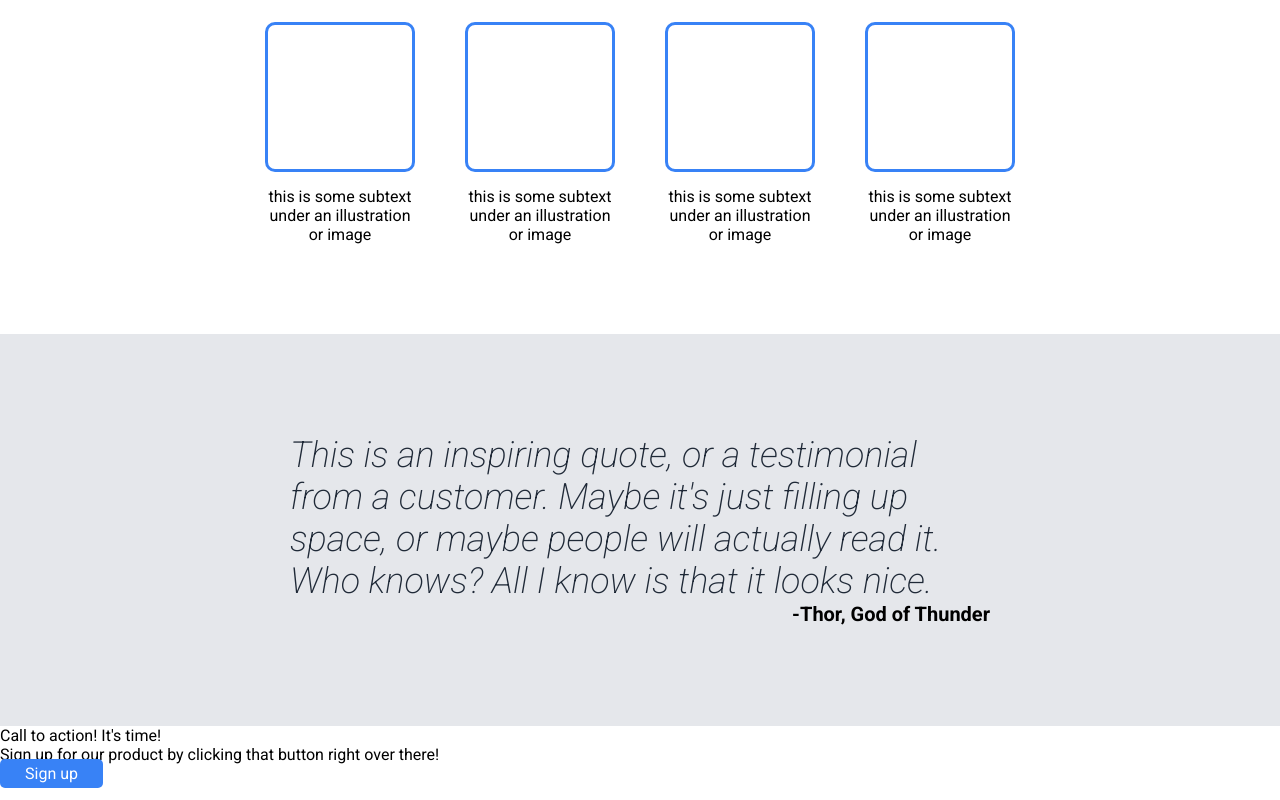
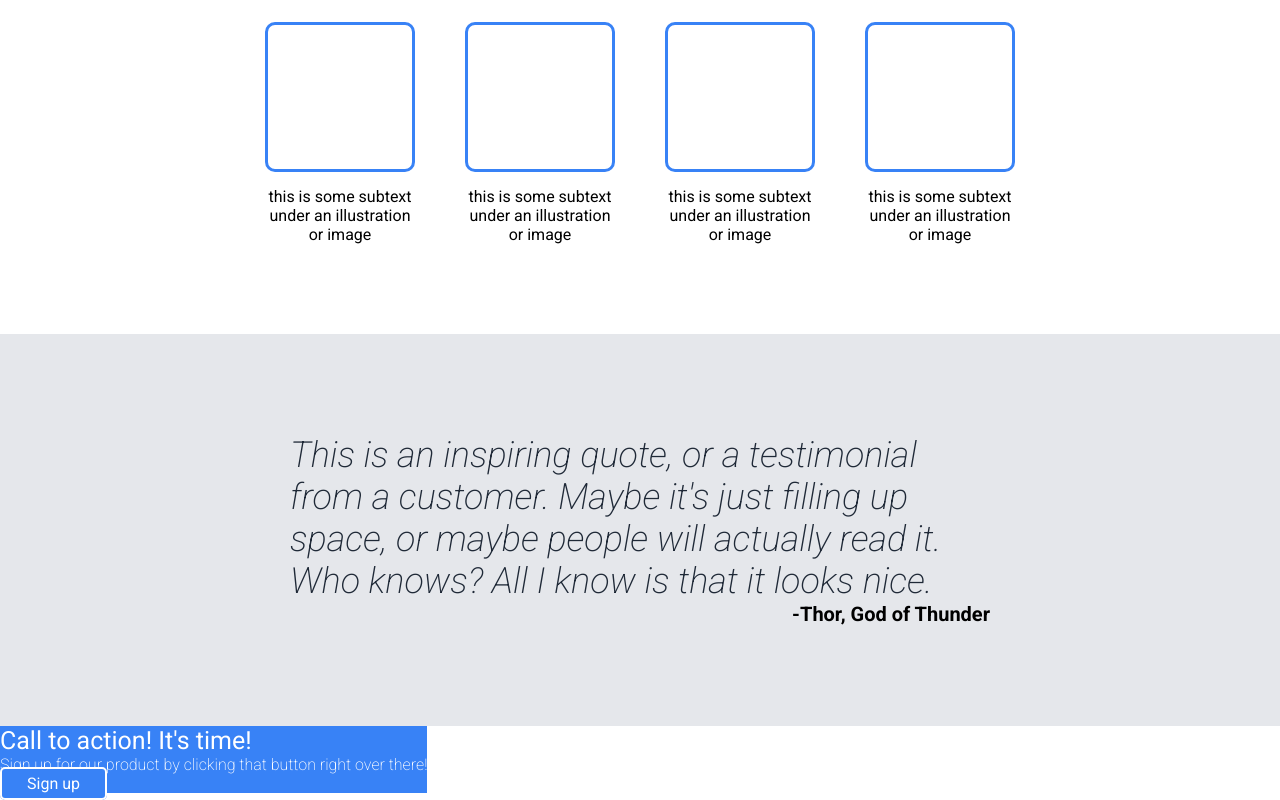
Before and after one commit to alextalijan/landing-page, a plain HTML site: page index.html in a window 1280 px wide. Shown: the part 628-1428 px from the top of the page. Drawn offline with Linux system fonts and the light colour scheme.

Commit message:
style: add color, size and border to section 4
I've styled section 4 elements according to what
style I've perceived is being used for the final
result.

```diff
--- a/css/styles.css
+++ b/css/styles.css
@@ -154,3 +154,20 @@ body {
 .signature {
     max-width: 700px;
 }
+
+.square {
+    background-color: #3882F6;
+    color: white;
+}
+
+.action-heading {
+    font-size: 25px;
+}
+
+.action-text {
+    font-weight: 200;
+}
+
+.section-4 .sign-up-btn {
+    border: 2px solid white;
+}
--- a/index.html
+++ b/index.html
@@ -62,8 +62,8 @@
       <div class="section section-4">
         <div class="square">
           <div>
-            <p>Call to action! It's time!</p>
-            <p>Sign up for our product by clicking that button right over there!</p>
+            <p class="action-heading">Call to action! It's time!</p>
+            <p class="action-text">Sign up for our product by clicking that button right over there!</p>
           </div>
           <a class="sign-up-btn">Sign up</a>
         </div>
```
